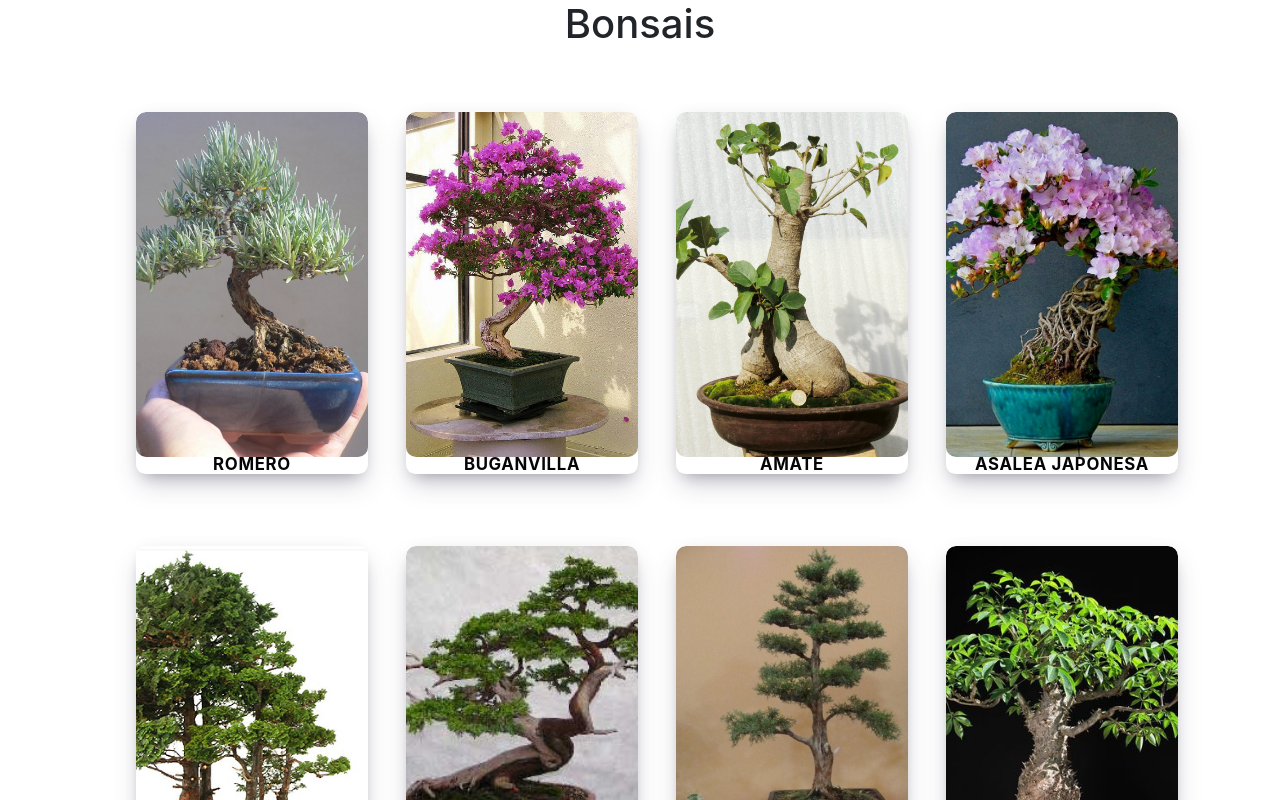
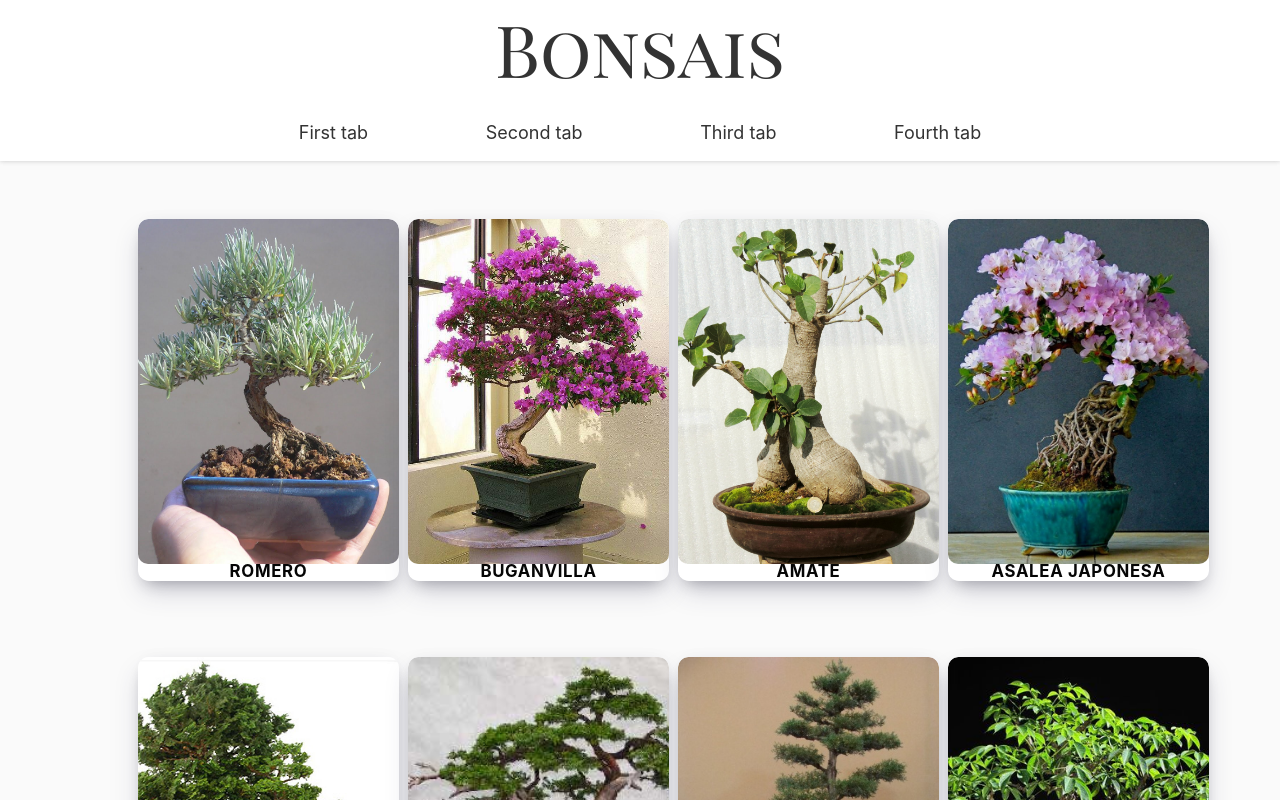
Before and after one commit to potlitel/Bonsai-Catalog-CssGrid, a React (Vite) app: page / in a window 1280 px wide. Shown: the top 800 px of the page. Built offline with nearby package versions, Linux system fonts and the light colour scheme.

Commit message:
Se personaliza el componente Header.jsx.

```diff
--- a/src/components/BonsaiMainView.jsx
+++ b/src/components/BonsaiMainView.jsx
@@ -1,11 +1,13 @@
 import { BonsaisGrid } from './BonsaisGrid'
 import { Footer } from './Footer';
+import { Header } from './Header';
 
 export function BonsaiMainView() {
   return (
     <div>
       <header>
-        <h1> Bonsais </h1>
+        {/*<h1> Bonsais </h1>*/}
+        <Header />
       </header>
       <main>
         <BonsaisGrid />
--- /dev/null
+++ b/src/components/Header.jsx
@@ -0,0 +1,17 @@
+import { Link } from 'react-router-dom';
+import '../header.css';
+//https://codepen.io/gillescastel/pen/qRxZQa
+
+export function Header() {
+  return (
+    <header>
+      <h1>Bonsais</h1>
+      <nav>
+        <Link to='/' style={{ textDecoration: 'none' }}>First tab</Link>
+        <Link to='/' style={{ textDecoration: 'none' }}>Second tab</Link>
+        <Link to='/' style={{ textDecoration: 'none' }}>Third tab</Link>
+        <Link to='/' style={{ textDecoration: 'none' }}>Fourth tab</Link>
+      </nav>
+    </header>
+  );
+}
--- /dev/null
+++ b/src/header.css
@@ -0,0 +1,60 @@
+@import url('https://fonts.googleapis.com/css?family=Open+Sans|Playfair+Display+SC');
+
+* {
+    margin: 0;
+    padding: 0;
+}
+
+a {
+    text-decoration: none;
+    color: inherit;
+}
+
+body {
+    font: normal 18px 'Open Sans', sans-serif;
+    background: #fafafa;
+    color: #333;
+}
+
+main {
+    min-height: 100vh;
+}
+
+header {
+    background: white;
+    box-shadow: 0 0 5px rgba(0, 0, 0, 0.1);
+}
+    h1{
+        font: normal 4em 'Playfair Display SC', serif;
+        text-align:center;
+    }
+
+    nav {
+        max-width: 800px;
+        margin: auto;
+        display: flex;
+        flex-wrap: wrap;
+    }
+
+        nav a {
+            flex-grow: 1;
+            text-align: center;
+            padding: 1em;
+            position: relative;
+        }
+
+        nav a::after {
+            content: '';
+            position: absolute;
+            bottom: 0;
+            left: 0;
+            right:0;
+            height: 2px;
+            transform: scaleX(0);
+            background: #333;
+            transition: 0.7s transform cubic-bezier(0.06, 0.9, 0.28, 1);
+        }
+
+        nav a:hover::after{
+            transform: scaleX(1)
+        }
```
Also changed, not shown: 1 other file (tests, documents, lock files or other folders).
